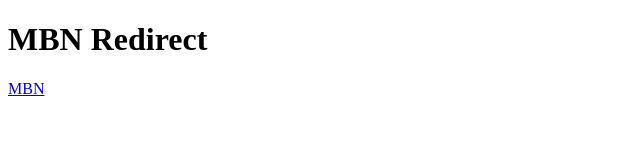
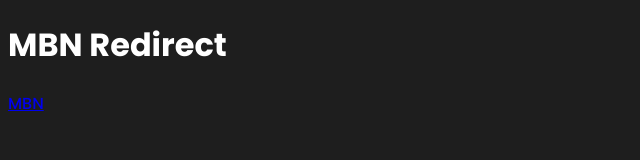
Before and after one commit to Bapt-Tech/mbn, a plain HTML site: page index.html in a window 1280 px wide. Shown: the whole page, without its empty margins (0-640 px from the left). Drawn offline with Linux system fonts and the light colour scheme.

Commit message:
adding css

```diff
--- a/index.html
+++ b/index.html
@@ -1,6 +1,10 @@
 <!DOCTYPE html>
 <html>
   <head>
+    <link href="https://fonts.googleapis.com/css2?family=Poppins:wght@300;500;700&display=swap" rel="stylesheet">
+    <meta charset="UTF-8">
+    <meta name="viewport" content="width=device-width, initial-scale=1.0">
+    <link rel="stylesheet" href="styles/index.css">
     <title>MBN redirect</title>
   </head>
   <body>
--- /dev/null
+++ b/styles/index.css
@@ -0,0 +1,5 @@
+html {
+    background-color: #1e1e1e;
+    color: #ffffff;
+    font-family: 'Poppins', sans-serif;
+}
```
